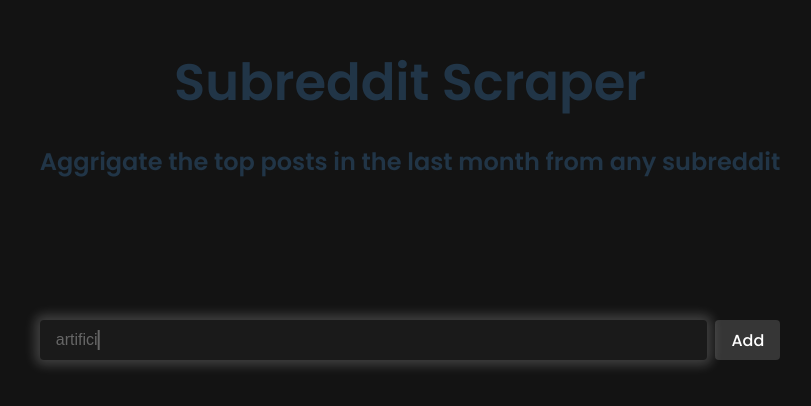
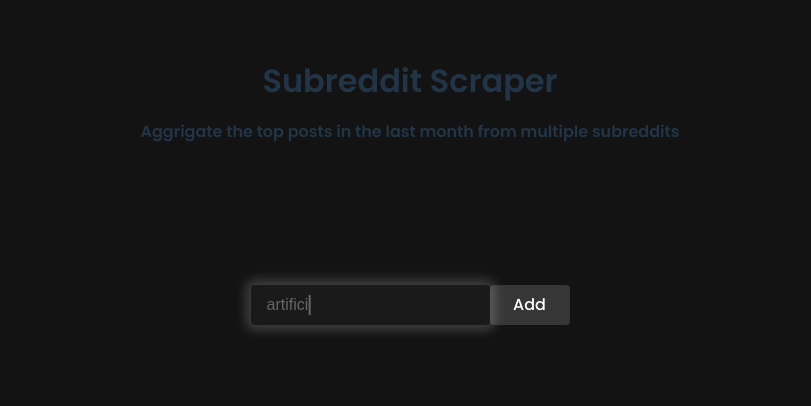
Before and after one commit to Cookseyyyyyy/subredditscraper, a React (Vite) app: page / in a window 1280 px wide. Shown: the part 194-600 px from the top of the page, without its empty margins (230-1041 px from the left). Built offline with nearby package versions, Linux system fonts and the light colour scheme.

Commit message:
updated formatting

```diff
--- a/public/index.html
+++ b/public/index.html
@@ -1,7 +1,7 @@
 <head>
   <meta charset="UTF-8" />
   <link rel="icon" type="image/svg+xml" href="/vite.svg" />
-  <meta name="viewport" content="width=device-width, initial-scale=1.0" />
+  <meta name="viewport" content="width=device-width, initial-scale=1.0, maximum-scale=1.0, user-scalable=no">
   <title>Reddit Top Posts Finder</title>
   <script async src="https://pagead2.googlesyndication.com/pagead/js/adsbygoogle.js?client=ca-pub-2228923604379440"
     crossorigin="anonymous"></script>
--- a/src/App.css
+++ b/src/App.css
@@ -9,10 +9,11 @@
 
 #root {
   max-width: 1280px;
-
   margin: 0 auto;
-  padding: 2rem;
+  padding: 1rem;
   text-align: center;
+  width: 100%;
+  box-sizing: border-box;
 }
 
 .logo {
@@ -53,26 +54,39 @@
 
 /* Overall app container */
 .App {
-  max-width: 800px;
+  max-width: 100%;
   margin: 0 auto;
-  padding: 2rem;
+  padding: 1rem;
   text-align: center;
   font-family: 'Poppins', sans-serif;
   -webkit-overflow-scrolling: touch;
   overflow-y: auto;
   position: relative;
+  box-sizing: border-box;
 }
 
 /* Input group for the text input and add button */
 .input-group {
   display: flex;
-  justify-content: center;
-  margin: 1rem 0;
-  gap: 8px;
+  flex-direction: row;
+  gap: 12px;
+  width: fit-content;
+  margin: 0 auto;
+  margin-bottom: 24px;
+  box-sizing: border-box;
+}
+
+.input-wrapper {
+  flex: 1;
+  position: relative;
+  display: flex;
+  align-items: center;
+  width: 100%;
 }
 
 .input-group input {
-  flex: 1;
+  width: 100%;
+  min-width: 0;
   padding: 0 1rem;
   font-size: 16px;
   border: none;
@@ -102,6 +116,8 @@
 }
 
 .input-group button {
+  width: auto;
+  white-space: nowrap;
   padding: 0 1rem;
   font-size: 16px;
   border: none;
@@ -191,6 +207,10 @@
 /* Table styles for displaying posts */
 .App table {
   width: 100%;
+  min-width: unset;
+  display: block;
+  overflow-x: auto;
+  -webkit-overflow-scrolling: touch;
   border-collapse: separate;
   border-spacing: 0;
   margin-top: 1.5rem;
@@ -204,8 +224,9 @@
 
 .App th, .App td {
   text-align: left;
-  padding: 12px 16px;
+  padding: 8px 12px;
   border-bottom: 1px solid rgba(255, 255, 255, 0.1);
+  font-size: 14px;
 }
 
 .App th {
@@ -236,8 +257,10 @@
 
 .section-header {
   display: flex;
-  align-items: center;
-  justify-content: space-between;
+  flex-direction: column;
+  gap: 10px;
+  align-items: flex-start;
+  padding: 0 1rem;
   margin: 2rem 0 1rem;
 }
 
@@ -254,13 +277,14 @@
   color: white;
   border: none;
   border-radius: 4px;
-  padding: 8px 16px;
+  padding: 6px 12px;
   cursor: pointer;
-  font-size: 14px;
+  font-size: 12px;
   transition: all 0.3s ease;
   display: flex;
   align-items: center;
   gap: 8px;
+  white-space: nowrap;
 }
 
 .copy-btn .copy-icon {
@@ -376,3 +400,79 @@
   align-items: center;
   gap: 8px;
 }
+
+/* Adjust font sizes for mobile */
+h1 {
+  font-size: 1.5rem;
+  margin: 1rem 0;
+}
+
+h2 {
+  font-size: 1.2rem;
+  margin: 0.8rem 0;
+}
+
+/* Update media queries for desktop */
+@media (min-width: 768px) {
+  #root {
+    padding: 2rem;
+  }
+
+  .App {
+    padding: 2rem;
+  }
+
+  h1 {
+    font-size: 2rem;
+  }
+
+  h2 {
+    font-size: 1.5rem;
+  }
+
+  .input-group {
+    gap: 0; /* Ensure no gap on desktop as well */
+  }
+
+  .input-group .input-wrapper {
+    flex: 1; /* Keep using flex: 1 on desktop */
+  }
+
+  .input-group input,
+  .input-group button {
+    width: auto;
+  }
+
+  .input-group button {
+    width: 80px;
+  }
+
+  .copy-btn {
+    padding: 8px 16px;
+    font-size: 14px;
+  }
+
+  .App th, .App td {
+    padding: 12px 16px;
+    font-size: 16px;
+  }
+
+  .section-header {
+    flex-direction: row;
+    align-items: center;
+    justify-content: space-between;
+    padding: 0;
+  }
+}
+
+/* Add viewport meta tag styles */
+@viewport {
+  width: device-width;
+  initial-scale: 1;
+}
+
+/* Make sure images and media don't overflow */
+img, video, iframe {
+  max-width: 100%;
+  height: auto;
+}
--- a/src/App.jsx
+++ b/src/App.jsx
@@ -206,7 +206,7 @@
   return (
     <div className="App">
       <h1>Subreddit Scraper</h1>
-      <h2>Aggrigate the top posts in the last month from any subreddit</h2>
+      <h4>Aggrigate the top posts in the last month from multiple subreddits</h4>
       <AdUnit />
       <div className="input-group">
         <div className="input-wrapper">
```
